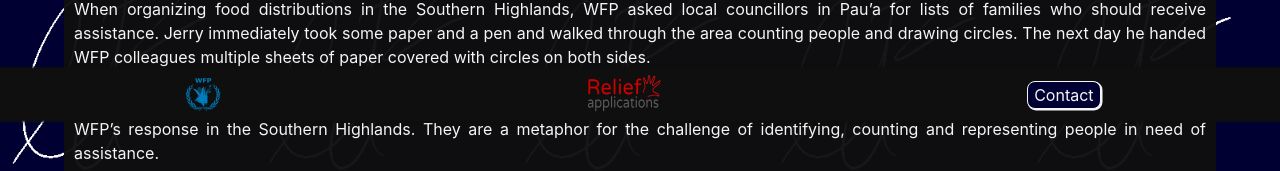
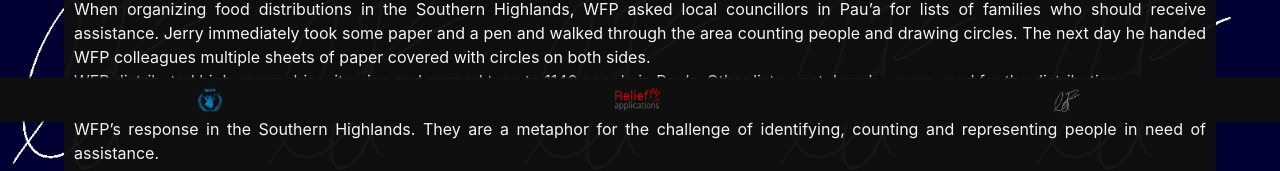
Before and after one commit to ReliefApplications/wfp-expo, an Angular app: page / in a window 1280 px wide. Shown: the part 683-854 px from the top of the page. Built offline with nearby package versions, Linux system fonts and the light colour scheme.

Commit message:
fixed-logos

```diff
--- a/src/app/app.component.html
+++ b/src/app/app.component.html
@@ -81,7 +81,7 @@
     <a class="logo" href="https://reliefapps.com/">
         <img class="relief-logo" src="./../assets/relief_apps_logo_white.png">
     </a>
-    <div class="contact-button">
-        <button>Contact</button>
+    <div class="signature">
+        <img src="../assets/artworks/signatureWhite.png">
     </div>
 </div>
--- a/src/app/app.component.scss
+++ b/src/app/app.component.scss
@@ -70,7 +70,7 @@
     position: fixed;
     bottom: 0px;
     width: 100vw;
-    height: 45px;
+    height: 35px;
     display: flex;
     flex-direction: row;
     justify-content: space-around;
@@ -79,12 +79,16 @@
     box-shadow: 0px 0px 2px 5px rgb(15, 15, 15);;
 
     .relief-logo {
-        height: 40px;
-        width: 80px;
+        height: 25px;
+        width: 50px;
     }
     .wfp-logo {
-        height: 35px;
-        width: 50px;
+        height: 25px;
+        width: 35px;
+    }
+    .signature img {
+        height: 25px;
+        width: 35px;
     }
     .contact-button button {
         color:whitesmoke;
```
